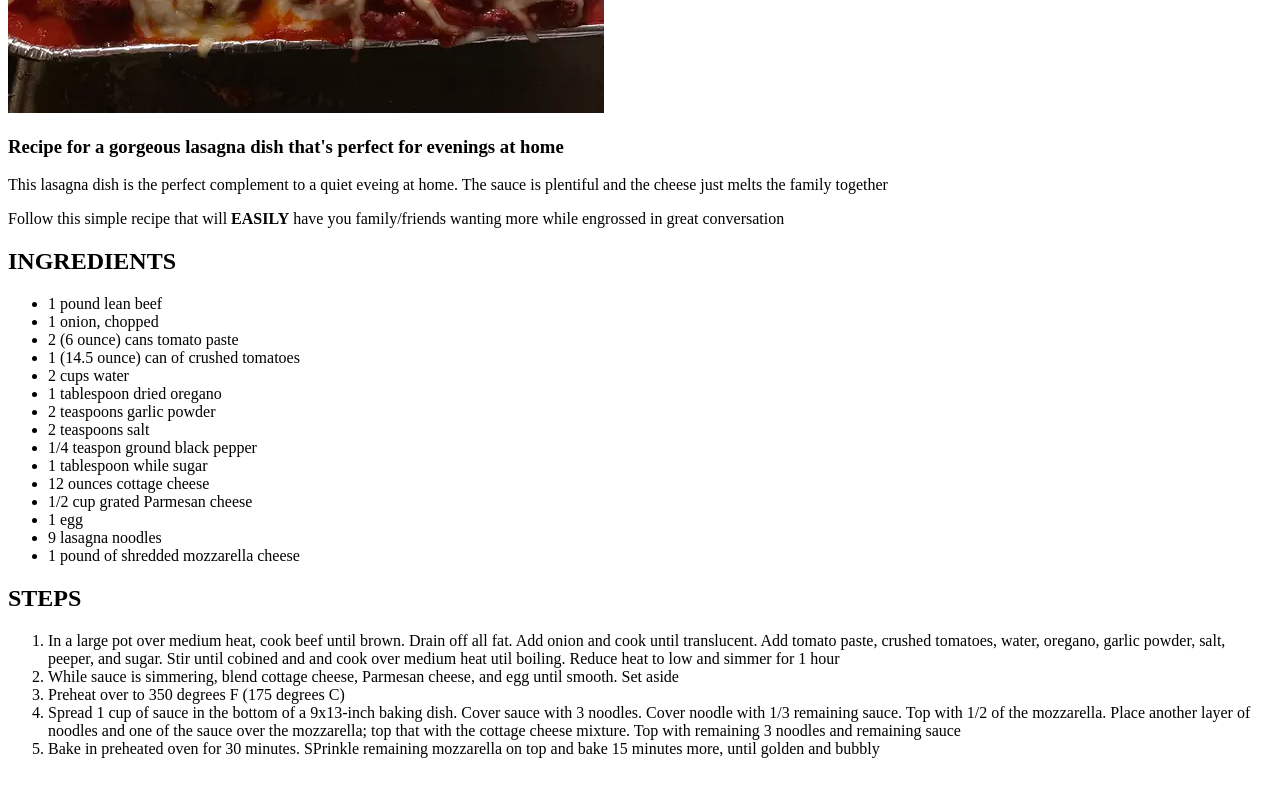
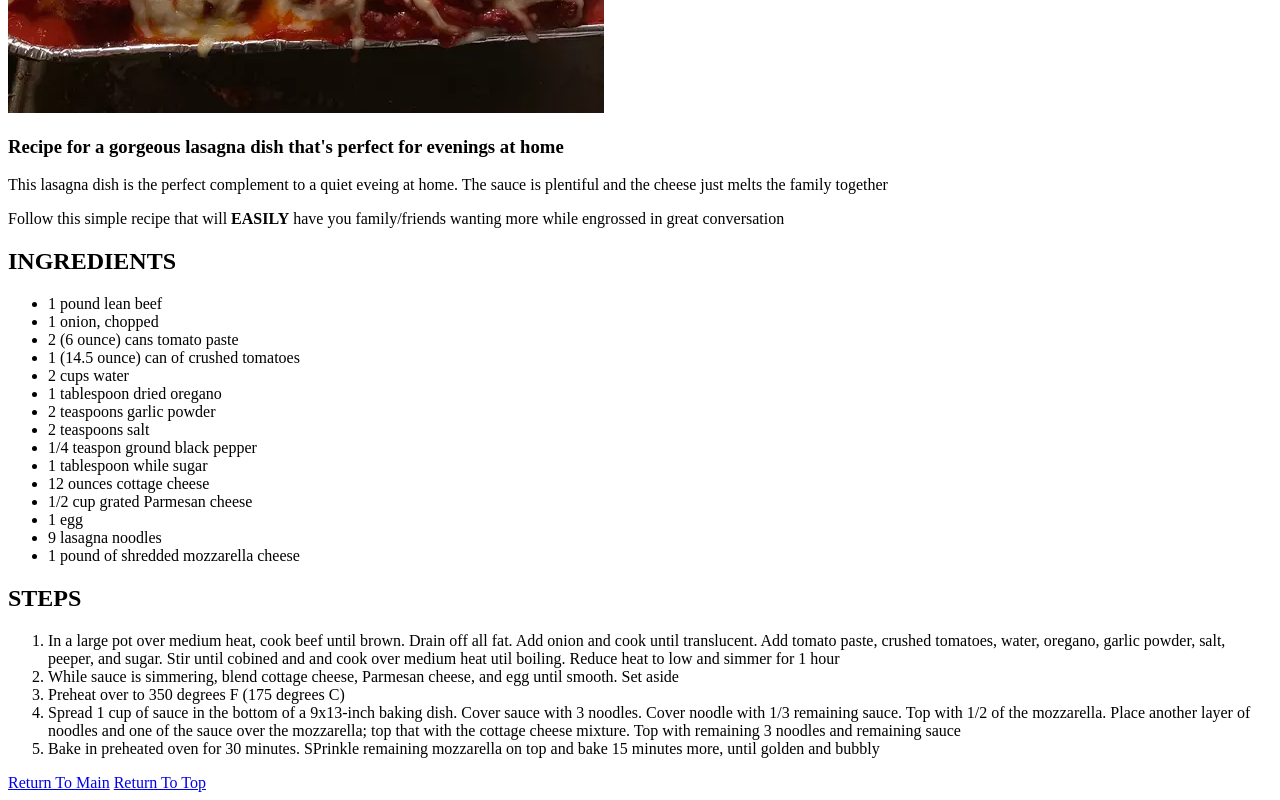
Before and after one commit to chozen1278/odin-recipes, a plain HTML site: page recipes/lasagna.html in a window 1280 px wide. Shown: the part 563-1363 px from the top of the page. Before the commit the page ends 1337 px from the top, so only its background shows below. Drawn offline with Linux system fonts and the light colour scheme.

Commit message:
Added links to return to home page

```diff
--- a/recipes/lasagna.html
+++ b/recipes/lasagna.html
@@ -63,6 +63,9 @@
         </ol>
 
 
+        <a href="../index.html">Return To Main</a>
+        <a href="#header">Return To Top</a>
+
 
 
 
```
Also changed, not shown: recipes/brocoli.html (+2 -0 lines), recipes/garlicb.html (+2 -0 lines).
